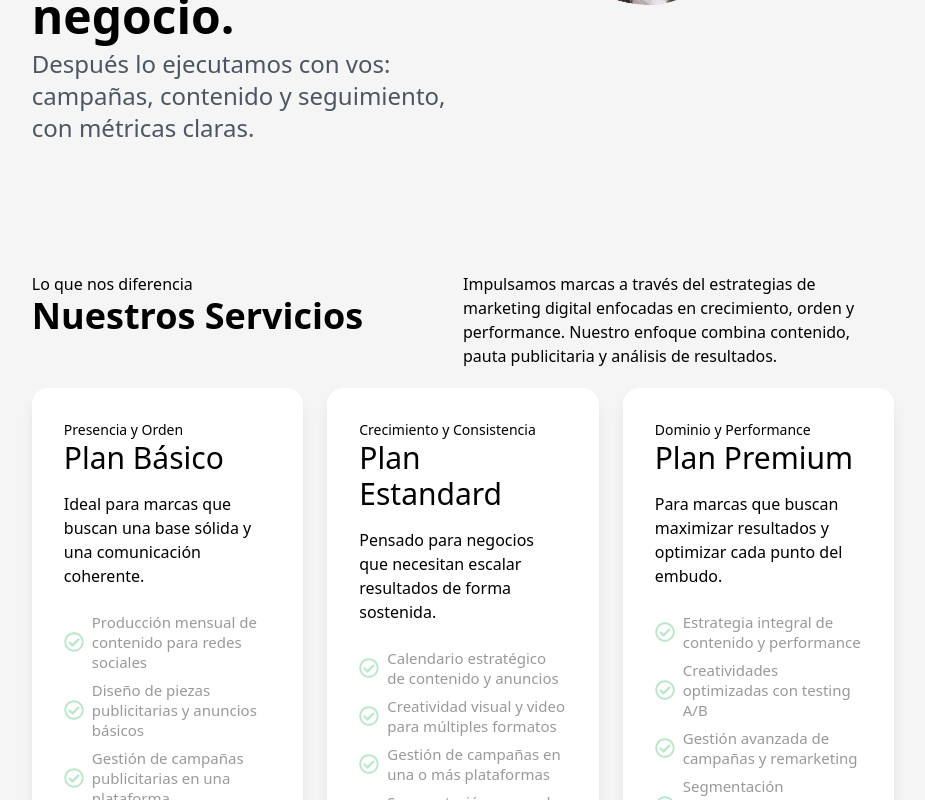
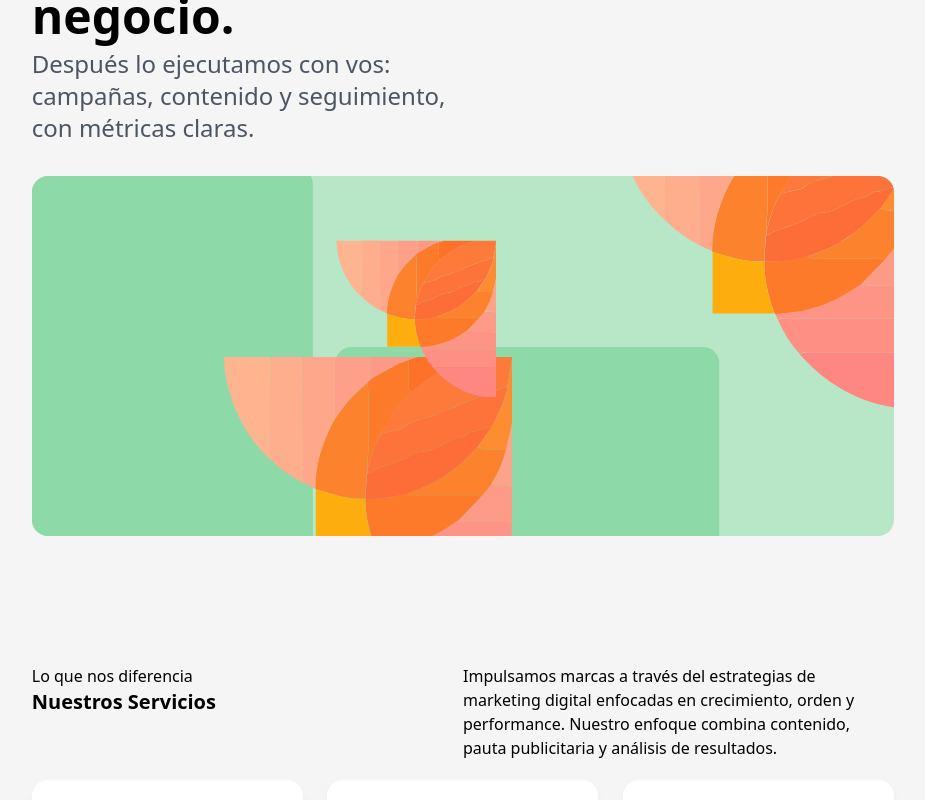
Before and after one commit to sauljlm/Estudio-DM, a React (Vite) app: page / in a window 1280 px wide. Shown: the part 400-1200 px from the top of the page, without its empty margins (177-1102 px from the left). Built offline with nearby package versions, Linux system fonts and the light colour scheme.

Commit message:
I added the animation banner

```diff
--- a/src/components/Nav.jsx
+++ b/src/components/Nav.jsx
@@ -5,10 +5,10 @@ export default function Navbar() {
   const [open, setOpen] = useState(false);
 
   const navigation = [
-    { title: "Portafolio", path: "/#portfolio" },
-    { title: "Nuestros Servicios", path: "/#our-services" },
-    { title: "Sobre Nosotros", path: "/about-us" },
-    { title: "Q&A", path: "/q-y-a" },
+    { title: "Portafolio", path: "#portfolio" },
+    { title: "Nuestros Servicios", path: "#our-services" },
+    { title: "Sobre Nosotros", path: "#about-us" },
+    { title: "Q&A", path: "#q-y-a" },
     { title: "Contacto", path: "/contact" }
   ];
 
--- a/src/components/ServiceCard.jsx
+++ b/src/components/ServiceCard.jsx
@@ -5,18 +5,16 @@ const ServiceCard = forwardRef(({ subtitle, title, description, items }, ref) =>
   const contactUrl = `https://wa.me/50683649226?text=Hola%2C%20me%20gustaría%20saber%20más%20información%20del%20${title}`;
 
   return (
-    <article
-      ref={ref}
-      className="rounded-2xl bg-white shadow-lg p-6 md:p-8 flex flex-col transition-transform duration-300 transform-gpu hover:-translate-y-3 hover:shadow-xl"
-    >
+    <article ref={ref} className="h-full" >
+      <div className="rounded-2xl bg-white h-full shadow-lg p-6 md:p-8 flex flex-col transition-all will-change-transform duration-300 hover:-translate-y-3 hover:shadow-xl">
         <h4 className="text-sm">{subtitle}</h4>
-      <h3 className="text-3xl pb-4">{title}</h3>
+        <h3 className="text-2xl md:text-3xl pb-4">{title}</h3>
         <p className="pb-5">{description}</p>
 
         <ul className="pb-5">
           {items.map((item, index) => (
             <li key={index}>
-            <div class="flex items-center gap-2 py-1"><svg stroke="currentColor" fill="currentColor" stroke-width="0" viewBox="0 0 512 512" class="min-h-5 min-w-5 max-h-5 max-w-5 items-center justify-center text-[#B9E8C8]" height="1em" width="1em" xmlns="http://www.w3.org/2000/svg"><path d="M256 8C119.033 8 8 119.033 8 256s111.033 248 248 248 248-111.033 248-248S392.967 8 256 8zm0 48c110.532 0 200 89.451 200 200 0 110.532-89.451 200-200 200-110.532 0-200-89.451-200-200 0-110.532 89.451-200 200-200m140.204 130.267l-22.536-22.718c-4.667-4.705-12.265-4.736-16.97-.068L215.346 303.697l-59.792-60.277c-4.667-4.705-12.265-4.736-16.97-.069l-22.719 22.536c-4.705 4.667-4.736 12.265-.068 16.971l90.781 91.516c4.667 4.705 12.265 4.736 16.97.068l172.589-171.204c4.704-4.668 4.734-12.266.067-16.971z"></path></svg><span class="text-sm md:text-[15px] text-[#000000]/40 font-medium ">{item}</span></div>
+              <div class="flex items-center gap-2 py-1"><svg stroke="currentColor" fill="currentColor" stroke-width="0" viewBox="0 0 512 512" class="min-h-5 min-w-5 max-h-5 max-w-5 items-center justify-center text-[#B9E8C8]" height="1em" width="1em" xmlns="http://www.w3.org/2000/svg"><path d="M256 8C119.033 8 8 119.033 8 256s111.033 248 248 248 248-111.033 248-248S392.967 8 256 8zm0 48c110.532 0 200 89.451 200 200 0 110.532-89.451 200-200 200-110.532 0-200-89.451-200-200 0-110.532 89.451-200 200-200m140.204 130.267l-22.536-22.718c-4.667-4.705-12.265-4.736-16.97-.068L215.346 303.697l-59.792-60.277c-4.667-4.705-12.265-4.736-16.97-.069l-22.719 22.536c-4.705 4.667-4.736 12.265-.068 16.971l90.781 91.516c4.667 4.705 12.265 4.736 16.97.068l172.589-171.204c4.704-4.668 4.734-12.266.067-16.971z"></path></svg><span class="text-sm md:text-[15px] text-[#000000]/50 font-medium ">{item}</span></div>
             </li>
           ))}
         </ul>
@@ -24,6 +22,7 @@ const ServiceCard = forwardRef(({ subtitle, title, description, items }, ref) =>
         <Button variant="secondary" className="mt-auto">
           <a href={contactUrl} target="_blank" aria-label="Más información del plan">Más información</a>
         </Button>
+      </div>
     </article>
   );
 });
--- /dev/null
+++ b/src/components/animation/AnimatedCard.jsx
@@ -0,0 +1,160 @@
+import { useRef, useEffect } from "react";
+import gsap from "gsap";
+import FloatingVector from "./FloatingVector";
+
+export default function AnimatedCard() {
+  const mouse = useRef({ x: 0, y: 0 });
+  const smoothMouse = useRef({ x: 0, y: 0 });
+
+  // ===============================
+  // Configuración elementos
+  // ===============================
+
+  const elements = [
+    { ref: useRef(null), radius: 180, strength: 0.3, floatAmp: 35, speed: 0.6 },
+    { ref: useRef(null), radius: 160, strength: 0.26, floatAmp: 30, speed: 0.8 },
+    { ref: useRef(null), radius: 140, strength: 0.24, floatAmp: 28, speed: 1 },
+
+    // Cubos fondo
+    { ref: useRef(null), radius: 260, strength: 0.12, floatAmp: 40, speed: 0.4 },
+    { ref: useRef(null), radius: 260, strength: 0.12, floatAmp: 38, speed: 0.5 },
+  ];
+
+  // Offsets magnéticos individuales
+  const magneticOffsets = elements.map(() => ({ x: 0, y: 0 }));
+
+  // ===============================
+  // Mouse
+  // ===============================
+
+  const handleMouseMove = (e) => {
+    mouse.current.x = e.clientX;
+    mouse.current.y = e.clientY;
+  };
+
+  // ===============================
+  // Helper
+  // ===============================
+
+  const getData = (el) => {
+    if (!el) return null;
+    const rect = el.getBoundingClientRect();
+
+    return {
+      rect,
+      cx: rect.left + rect.width / 2,
+      cy: rect.top + rect.height / 2,
+    };
+  };
+
+  // ===============================
+  // GSAP ticker
+  // ===============================
+
+  useEffect(() => {
+    const easeFunc = gsap.parseEase("power3.out");
+
+    let time = 0;
+
+    const update = () => {
+      time += 0.01;
+
+      // suavizar mouse
+      smoothMouse.current.x +=
+        (mouse.current.x - smoothMouse.current.x) * 0.08;
+
+      smoothMouse.current.y +=
+        (mouse.current.y - smoothMouse.current.y) * 0.08;
+
+      const mx = smoothMouse.current.x;
+      const my = smoothMouse.current.y;
+
+      elements.forEach((item, index) => {
+        const el = item.ref.current;
+        const data = getData(el);
+        if (!data) return;
+
+        const dx = mx - data.cx;
+        const dy = my - data.cy;
+
+        const distance = Math.hypot(dx, dy);
+
+        // =====================
+        // IDLE FLOATING
+        // =====================
+        const idleX =
+          Math.sin(time * item.speed + index) * item.floatAmp;
+
+        const idleY =
+          Math.cos(time * item.speed + index) * item.floatAmp;
+
+        // =====================
+        // MAGNETIC
+        // =====================
+        let magX = 0;
+        let magY = 0;
+
+        if (distance < item.radius) {
+          const proximity = 1 - distance / item.radius;
+
+          const eased = easeFunc(proximity);
+          const boost = Math.pow(eased, 1.6);
+
+          magX = dx * item.strength * boost;
+          magY = dy * item.strength * boost;
+        }
+
+        // Guardar offset magnético
+        magneticOffsets[index].x += (magX - magneticOffsets[index].x) * 0.15;
+        magneticOffsets[index].y += (magY - magneticOffsets[index].y) * 0.15;
+
+        // =====================
+        // COMBINAR MOVIMIENTO
+        // =====================
+        gsap.set(el, {
+          x: idleX + magneticOffsets[index].x,
+          y: idleY + magneticOffsets[index].y,
+        });
+      });
+    };
+
+    gsap.ticker.add(update);
+    return () => gsap.ticker.remove(update);
+  }, []);
+
+  return (
+    <div
+      onMouseMove={handleMouseMove}
+      className="relative w-full h-[550px] md:h-[360px] rounded-2xl overflow-hidden bg-[#b8e7c8] mt-6 md:mt-8"
+    >
+      <FloatingVector
+        ref={elements[0].ref}
+        className="absolute -top-10 -right-20 w-96 h-96 z-20"
+        size={256}
+      />
+
+      <FloatingVector
+        ref={elements[1].ref}
+        className="absolute -bottom-32 left-1/4 w-72 h-72 z-20"
+      />
+
+      <FloatingVector
+        ref={elements[2].ref}
+        className="absolute top-10 right-96 w-40 h-40 z-20"
+      />
+
+      {/* Cubos fondo */}
+      <div className="absolute top-0 -left-16 lg:w-96 lg:h-96 w-48 h-48 z-10">
+        <div ref={elements[3].ref} className="w-full h-full">
+          <div className="bg-[#8dd9a7] w-full h-full rounded-2xl" />
+        </div>
+      </div>
+
+      <div className="absolute -bottom-40 right-40 w-96 h-96 z-10">
+        <div ref={elements[4].ref} className="w-full h-full">
+          <div className="bg-[#8dd9a7] w-full h-full rounded-2xl" />
+        </div>
+      </div>
+    </div>
+  );
+}
--- /dev/null
+++ b/src/components/animation/FloatingVector.jsx
@@ -0,0 +1,24 @@
+import { forwardRef } from "react";
+
+const FloatingVector = forwardRef(
+  ({ className, transform, size = 224 }, ref) => {
+    return (
+      <div className={className}>
+        <div style={{ display: "inline-block" }}>
+          <div ref={ref} className="w-full h-full" style={{ transform }}>
+            <img
+              src="/icons/figure2.svg"
+              className="w-full h-full"
+              width={size}
+              height={size}
+              loading="lazy"
+              alt=""
+            />
+          </div>
+        </div>
+      </div>
+    );
+  }
+);
+
+export default FloatingVector;
--- a/src/pages/Home.jsx
+++ b/src/pages/Home.jsx
@@ -5,6 +5,7 @@ import Footer from "../components/Footer";
 import Button from "../components/Button";
 import ServiceCard from "../components/ServiceCard";
 import AboutUsCard from "../components/AboutUsCard";
+import AnimatedCard from "../components/animation/AnimatedCard"
 
 import { gsap } from "gsap";
 import { ScrollTrigger } from "gsap/ScrollTrigger";
@@ -94,7 +95,6 @@ export default function Home() {
           duration: 0.8,
           ease: "power2.out",
           stagger: 0.2,
-          clearProps: "transform"
         }),
       once: true,
     });
@@ -125,18 +125,17 @@ export default function Home() {
   return (
     <>
       <Nav />
-
       <div className="p-6 w-full flex flex-col items-center flex bg-neutral-100">
           {/* INTRO */}
-            <section ref={introRef} className="w-[90%] md:w-[70%] mt-24 md:mt-32 flex flex-col-reverse md:flex-row ">
+          <section ref={introRef} className="w-[90%] md:w-[70%] mt-24 md:mt-32 flex flex-col ">
               <div className="w-full md:w-1/2">
-                  <h1 className="text-5xl font-bold">
+                <h1 className="text-4xl md:text-5xl font-bold">
                     Nos sentamos a entender tu caso y armamos un plan que tenga sentido para tu negocio.
                 </h1>
-                  <h2 className="mt-2 text-2xl text-gray-600">Después lo ejecutamos con vos: campañas, contenido y seguimiento, con métricas claras.</h2>
+                <h2 className="mt-2 text-xl md:text-2xl text-gray-600">Después lo ejecutamos con vos: campañas, contenido y seguimiento, con métricas claras.</h2>
               </div>
-                <div className="w-full md:w-1/2 flex md:justify-center">
-                  <img className="w-2/3 h-fit" src="/img/hero.png" alt=""/>
+              <div className="w-full flex md:justify-center">
+                <AnimatedCard/>
               </div>
           </section>
 
@@ -145,7 +144,7 @@ export default function Home() {
                 <div className="heading-anim">
                   <h3>Lo que nos diferencia</h3>
                   <h2
-                      className="text-4xl font-bold mb-4 md:mb-8"
+                    className="text-2xl md:text-xl font-bold mb-4 md:mb-8"
                   >
                     Nuestros Servicios
                   </h2>
@@ -170,13 +169,13 @@ export default function Home() {
           </section>
 
           {/* <section ref={addToRefs}></section> */}
-            <section className="w-[90%] md:w-[70%] mt-24 md:mt-32 mx-auto">
+          <section id="about-us" className="w-[90%] md:w-[70%] mt-24 md:mt-32 mx-auto">
             <div className="flex flex-col justify-between mb-12 gap-6">
               <div ref={aboutUsHeadRef} className="w-full flex items-center flex-col">
                 <h3 className="tracking-wide text-gray-500">
                   Sobre nosotros
                 </h3>
-                  <h2 className="text-4xl font-bold mt-2 text-center">
+                <h2 className="text-3xl md:text-4xl font-bold mt-2 text-center">
                   Estrategia, creatividad y performance
                 </h2>
                 <p className="md:w-[70%] text-gray-600 text-center leading-relaxed mt-4">
```
Also changed, not shown: src/components/AboutUsCard.jsx (+3 -4 lines), public/icons/figure1.svg (added), public/icons/figure2.svg (added). Lines whose indentation alone changed are shown as unchanged.
